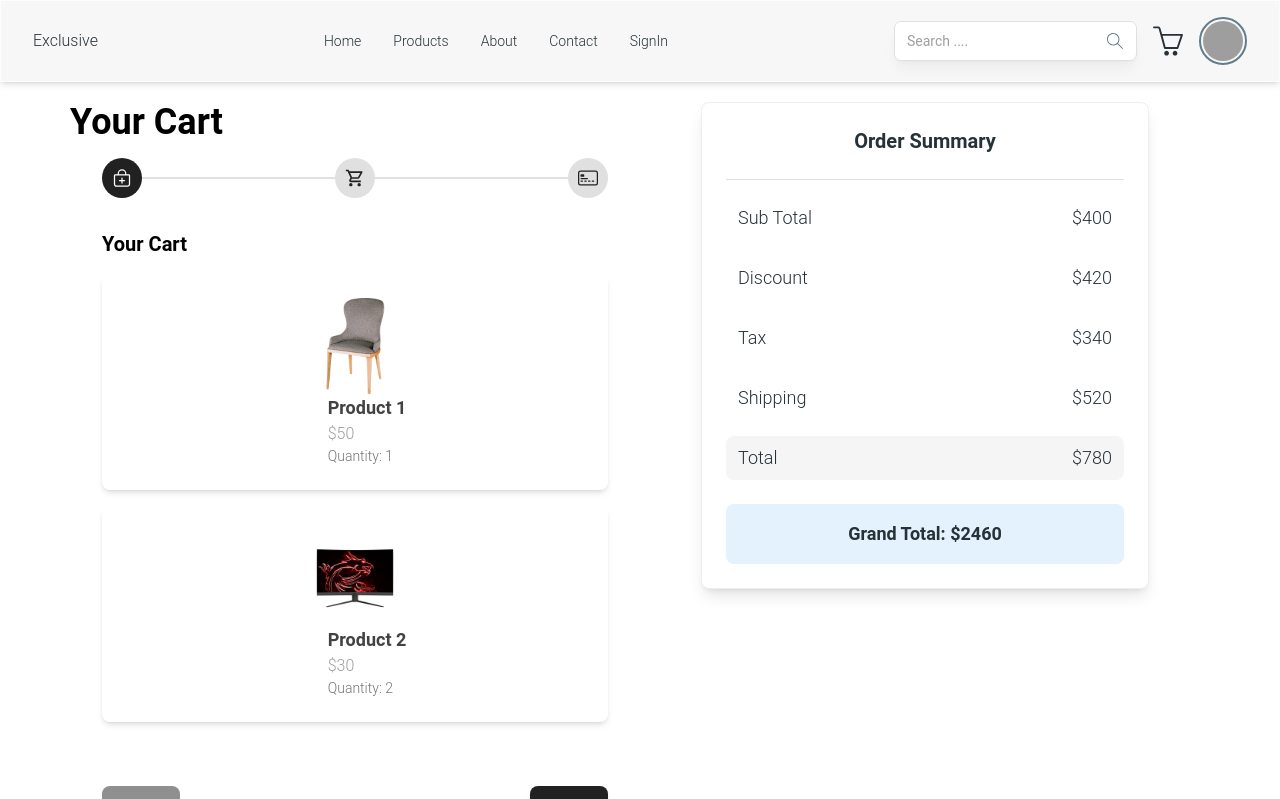
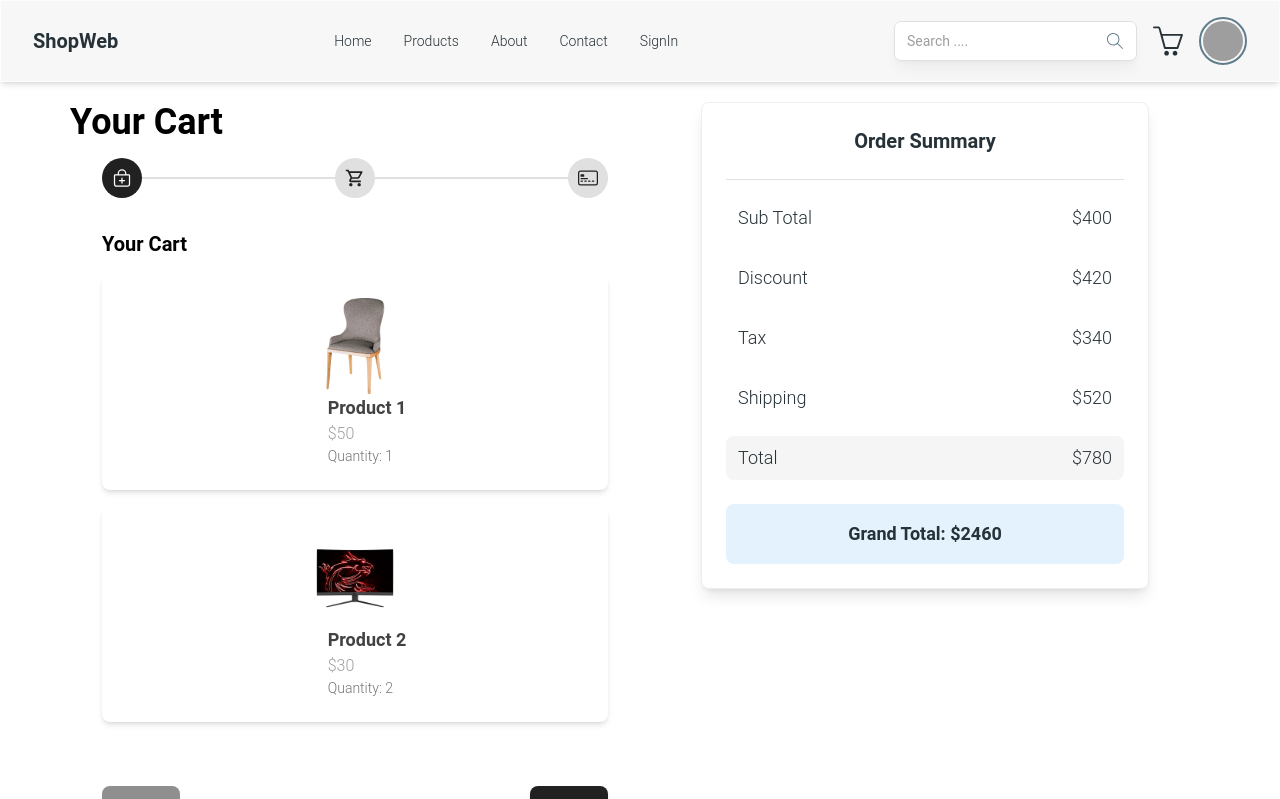
Before and after one commit to ubaidahmed04/Next.js-E-Commerce, a Next.js app: page /addCart in a window 1280 px wide. Shown: the top 799 px of the page. Built offline with nearby package versions, Linux system fonts and the light colour scheme; grey boxes are pictures that could not be loaded.

Commit message:
change logo name

```diff
--- a/src/components/Contact/Contactform.jsx
+++ b/src/components/Contact/Contactform.jsx
@@ -14,7 +14,7 @@ export function ContactForm() {
         Contact Us
       </Typography>
       <Typography color="gray" className="text-center mb-8">
-        Have any questions? We'd love to hear from you. Please fill out the form below.
+        Have any questions&#63; We&aposd; love to hear from you Please fill out the form below &#46;
       </Typography>
 
       <form className="space-y-6">
--- a/src/components/Header/index.jsx
+++ b/src/components/Header/index.jsx
@@ -109,9 +109,9 @@ export function Appbar() {
           <Typography
             as="a"
             href="/"
-            className="mr-4 cursor-pointer py-1.5 myfontbold"
+            className="mr-4 cursor-pointer text-xl font-bold py-1.5 myfontbold"
           >
-           Exclusive
+           ShopWeb
           </Typography>
           <div className="mr-4 hidden lg:block">{navList}</div>
           <div className="flex items-center gap-4">
```
